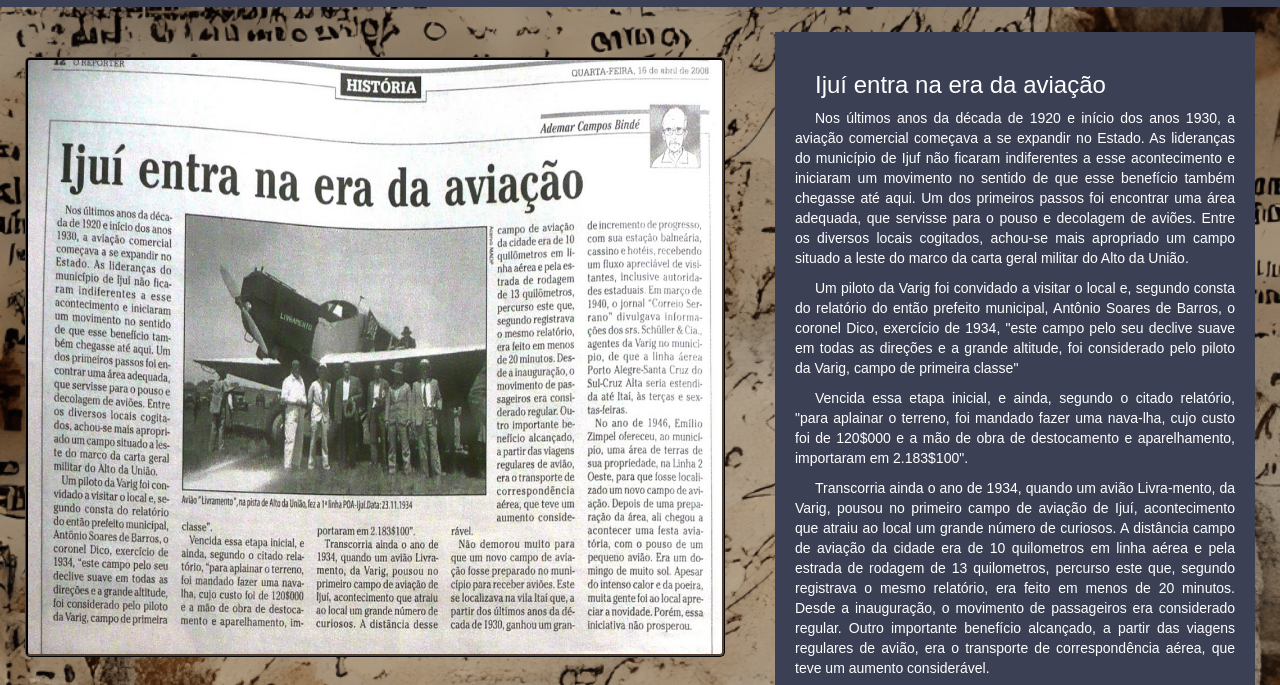
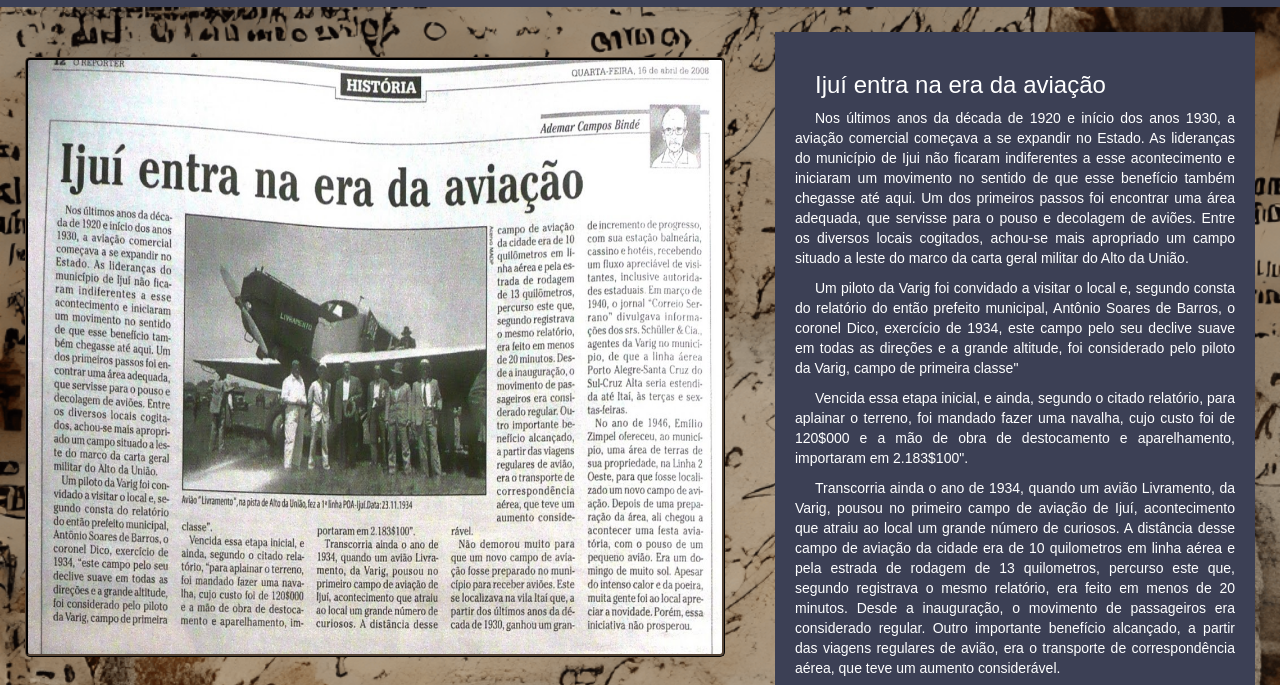
Before and after one commit to sebastiaotavares/clube, a plain HTML site: page history.html in a window 1280 px wide. Shown: the part 113-798 px from the top of the page. Drawn offline with nearby package versions, Linux system fonts and the light colour scheme.

Commit message:
Update history.html
Correção textual

```diff
--- a/history.html
+++ b/history.html
@@ -79,22 +79,23 @@
             <div class="texto">
             <h1>Ijuí entra na era da aviação</h1>
                 <p>
-                    Nos últimos anos da década de 1920 e início dos anos 1930, a aviação comercial começava a se expandir no Estado. As lideranças do município de Ijuf não ficaram indiferentes a esse acontecimento e iniciaram um movimento no sentido de que esse benefício também chegasse até aqui.
-                    Um dos primeiros passos foi encontrar uma área adequada,
-                    que servisse para o pouso e decolagem de aviões. Entre os diversos locais cogitados, achou-se mais apropriado um campo situado a leste do marco da carta geral militar do Alto da União.
+                    Nos últimos anos da década de 1920 e início dos anos 1930, a aviação comercial começava a se expandir no Estado.
+                    As lideranças do município de Ijui não ficaram indiferentes a esse acontecimento e iniciaram um movimento no sentido de que esse
+                    benefício também chegasse até aqui. Um dos primeiros passos foi encontrar uma área adequada, que servisse para o pouso e decolagem de aviões.
+                    Entre os diversos locais cogitados, achou-se mais apropriado um campo situado a leste do marco da carta geral militar do Alto da União.
                 </p>
                 <p>
                     Um piloto da Varig foi convidado a visitar o local e, segundo consta do relatório do então prefeito municipal,
-                    Antônio Soares de Barros, o coronel Dico, exercício de 1934, "este campo pelo seu declive suave em todas as direções
+                    Antônio Soares de Barros, o coronel Dico, exercício de 1934, este campo pelo seu declive suave em todas as direções
                     e a grande altitude, foi considerado pelo piloto da Varig, campo de primeira classe"
                 </p>
                 <p>
-                    Vencida essa etapa inicial, e ainda, segundo o citado relatório, "para aplainar o terreno, foi mandado fazer uma
-                    nava-lha, cujo custo foi de 120$000 e a mão de obra de destocamento e aparelhamento, importaram em 2.183$100".
+                    Vencida essa etapa inicial, e ainda, segundo o citado relatório, para aplainar o terreno, foi mandado fazer uma
+                    navalha, cujo custo foi de 120$000 e a mão de obra de destocamento e aparelhamento, importaram em 2.183$100".
                 </p>
                 <p>
-                    Transcorria ainda o ano de 1934, quando um avião Livra-mento, da Varig, pousou no primeiro campo de aviação de Ijuí,
-                    acontecimento que atraiu ao local um grande número de curiosos. A distância campo de aviação da cidade era de
+                    Transcorria ainda o ano de 1934, quando um avião Livramento, da Varig, pousou no primeiro campo de aviação de Ijuí,
+                    acontecimento que atraiu ao local um grande número de curiosos. A distância desse campo de aviação da cidade era de
                     10 quilometros em linha aérea e pela estrada de rodagem de 13 quilometros, percurso este que,
                     segundo registrava o mesmo relatório, era feito em menos de 20 minutos.
                     Desde a inauguração, o movimento de passageiros era considerado regular. Outro importante benefício alcançado,
@@ -106,7 +107,7 @@
                     progresso, com sua estação balneária, cassino e hotéis, recebendo um fluxo apreciável de visitantes,
                     inclusive autoridades estaduais. Em março de 1940, o jornal "Correio Serrano" divulgava informações dos
                     srs. Schüller & Cia., agentes da Varig no municipio, de que a linha áerea Porto Alegre-Santa Cruz do Sul-Cruz
-                    Alta seria estendida até Itai, às terças e sex-tas-feiras.
+                    Alta seria estendida até Itai, às terças e sextas-feiras.
                 </p>
                 <p>
                     No ano de 1946, Emílio Zimpel ofereceu, ao município, uma área de terras de sua propriedade, na Linha 2 Oeste,
```
